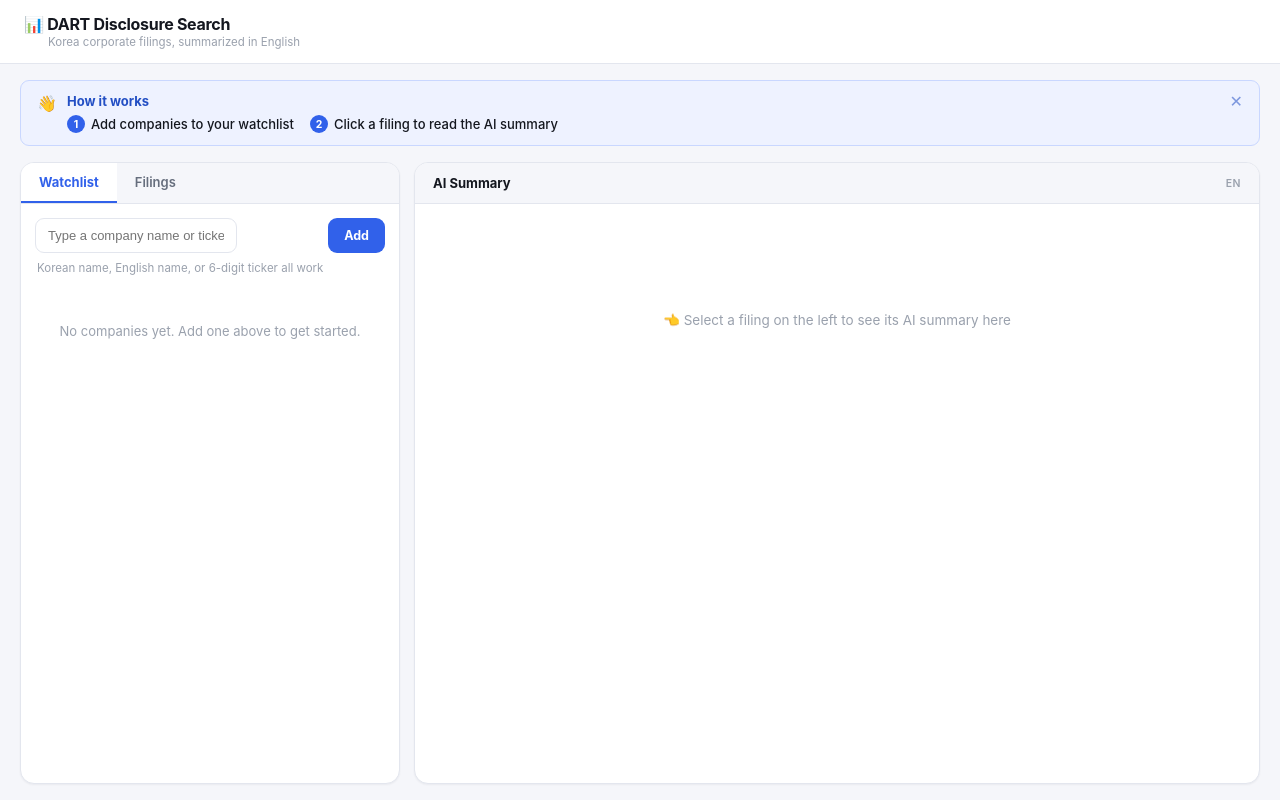
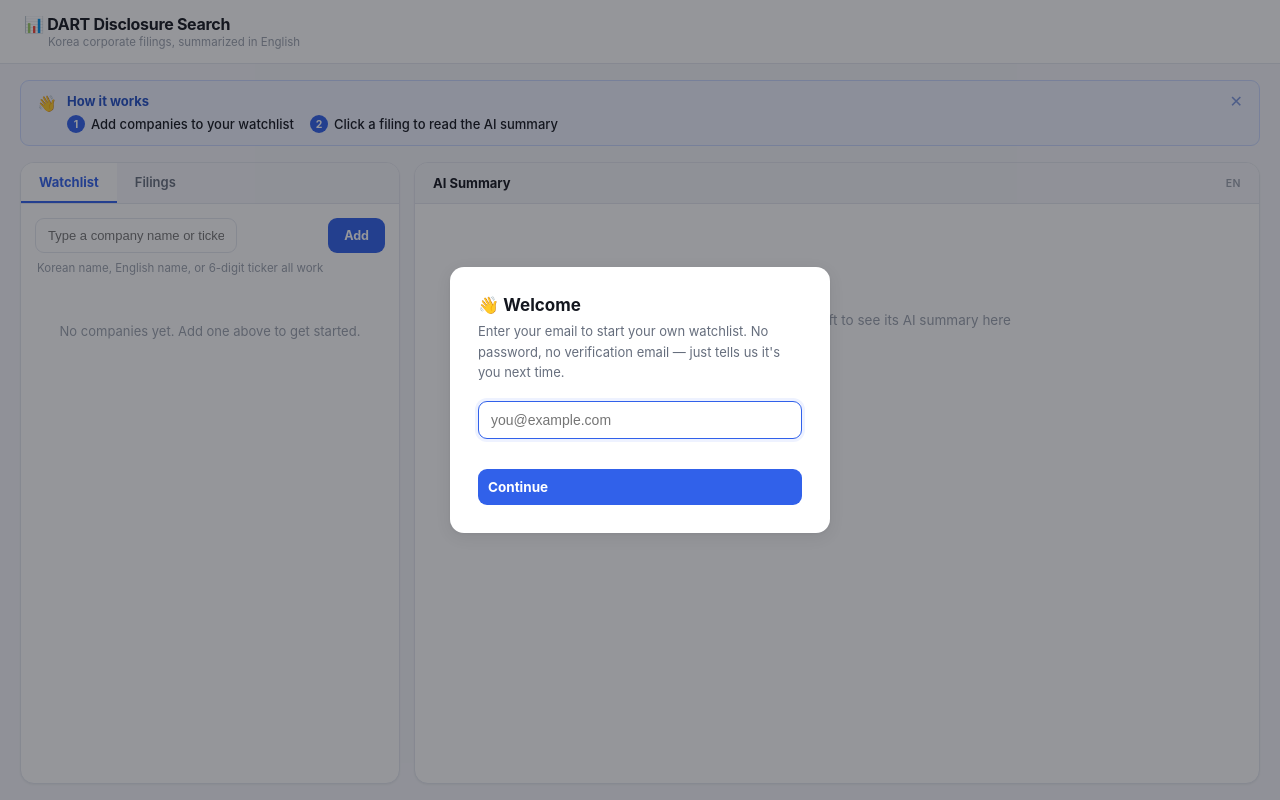
Before and after one commit to whdtjq1801-sketch/dart-dashboard, a Flask app: page / in a window 1280 px wide. Run offline with Flask 3, Linux system fonts and the light colour scheme; data that the repository does not hold is empty; some libraries are stand-ins or nearby versions.

Commit message:
이메일 기반 가입 게이트 + 사용자별 관심기업 분리 (Postgres 저장)
- 첫 방문 시 이메일 입력받아 로컬스토리지에 저장, 이후 X-User-Key 헤더로 식별
- 관심기업 목록을 전역 변수에서 Postgres watchlist 테이블로 이전 (재시작해도 유지, 사용자별 분리)
- 이메일 없이 접근 시 401 반환 -> 프론트에서 자동으로 가입 게이트 표시

```diff
--- a/app.py
+++ b/app.py
@@ -26,9 +26,6 @@ CACHE_MAX_DAYS   = 7
 
 openai_client = OpenAI(api_key=OPENAI_API_KEY)
 
-# ── global state ───────────────────────────────────────
-_companies    = []
-
 # ── searchable listed-companies dataset (prebuilt, shipped in the repo) ──
 def load_companies_dataset():
     if not os.path.exists(COMPANIES_DATASET_FILE):
@@ -55,6 +52,17 @@ def get_user_key():
         or request.remote_addr
         or "unknown"
     )
+
+EMAIL_RE = re.compile(r'^[^@\s]+@[^@\s]+\.[^@\s]+$')
+
+def require_user_email():
+    """Watchlist endpoints are per-user, identified by the email the frontend
+    sends as X-User-Key. Returns the email, or None if missing/invalid
+    (caller should respond 401)."""
+    email = (request.headers.get("X-User-Key") or "").strip().lower()
+    if not EMAIL_RE.match(email):
+        return None
+    return email
 
 def init_db():
     sql = """
@@ -93,11 +101,53 @@ def init_db():
         created_at TIMESTAMP DEFAULT CURRENT_TIMESTAMP
     );
 
+    CREATE TABLE IF NOT EXISTS users (
+        user_key VARCHAR(255) PRIMARY KEY,
+        created_at TIMESTAMP DEFAULT CURRENT_TIMESTAMP
+    );
+
+    CREATE TABLE IF NOT EXISTS watchlist (
+        id BIGSERIAL PRIMARY KEY,
+        user_key VARCHAR(255) NOT NULL,
+        corp_name_kr VARCHAR(200) NOT NULL,
+        created_at TIMESTAMP DEFAULT CURRENT_TIMESTAMP,
+        UNIQUE (user_key, corp_name_kr)
+    );
+
     """
 
     with get_db() as conn:
         with conn.cursor() as cur:
             cur.execute(sql)
+
+def ensure_user(user_key):
+    sql = "INSERT INTO users (user_key) VALUES (%s) ON CONFLICT (user_key) DO NOTHING"
+    with get_db() as conn:
+        with conn.cursor() as cur:
+            cur.execute(sql, (user_key,))
+
+def get_watchlist(user_key):
+    sql = "SELECT corp_name_kr FROM watchlist WHERE user_key = %s ORDER BY created_at"
+    with get_db() as conn:
+        with conn.cursor() as cur:
+            cur.execute(sql, (user_key,))
+            return [row['corp_name_kr'] for row in cur.fetchall()]
+
+def add_to_watchlist(user_key, corp_name_kr):
+    sql = """
+        INSERT INTO watchlist (user_key, corp_name_kr)
+        VALUES (%s, %s)
+        ON CONFLICT (user_key, corp_name_kr) DO NOTHING
+    """
+    with get_db() as conn:
+        with conn.cursor() as cur:
+            cur.execute(sql, (user_key, corp_name_kr))
+
+def remove_from_watchlist(user_key, corp_name_kr):
+    sql = "DELETE FROM watchlist WHERE user_key = %s AND corp_name_kr = %s"
+    with get_db() as conn:
+        with conn.cursor() as cur:
+            cur.execute(sql, (user_key, corp_name_kr))
 
 def save_search_log(keyword):
     sql = """
@@ -548,7 +598,13 @@ def index():
 
 @app.route('/api/companies', methods=['GET'])
 def api_get_companies():
-    return jsonify(_companies)
+    email = require_user_email()
+    if not email:
+        return jsonify({'error': 'Please sign in with your email first.'}), 401
+    try:
+        return jsonify(get_watchlist(email))
+    except Exception as e:
+        return jsonify({'error': f'Could not load your watchlist: {e}'}), 500
 
 @app.route('/api/companies/search')
 def api_search_companies():
@@ -577,14 +633,19 @@ def api_search_companies():
 
 @app.route('/api/companies', methods=['POST'])
 def api_add_company():
+    email = require_user_email()
+    if not email:
+        return jsonify({'error': 'Please sign in with your email first.'}), 401
+
     raw_name = (request.json or {}).get('name', '').strip()
     if not raw_name:
         return jsonify({'error': 'Please enter a company name or ticker.'}), 400
 
     try:
+        ensure_user(email)
         save_search_log(raw_name)
     except Exception as e:
-        print(f'save_search_log failed: {e}', flush=True)
+        print(f'ensure_user/save_search_log failed: {e}', flush=True)
 
     name_map, ticker_map = load_corp_codes()
     stock_cache  = load_json_cache(STOCK_CACHE_FILE)
@@ -606,24 +667,39 @@ def api_add_company():
     save_json_cache(STOCK_CACHE_FILE, stock_cache)
     save_json_cache(ENG_NAME_CACHE_FILE, eng_name_map)
 
-    if matched not in _companies:
-        _companies.append(matched)
+    try:
+        add_to_watchlist(email, matched)
+        companies = get_watchlist(email)
+    except Exception as e:
+        return jsonify({'error': f'Could not save to your watchlist: {e}'}), 500
 
-    return jsonify({'companies': _companies, 'resolved': matched})
+    return jsonify({'companies': companies, 'resolved': matched})
 
 @app.route('/api/companies/<path:name>', methods=['DELETE'])
 def api_del_company(name):
-    if name in _companies:
-        _companies.remove(name)
-    return jsonify(_companies)
+    email = require_user_email()
+    if not email:
+        return jsonify({'error': 'Please sign in with your email first.'}), 401
+    try:
+        remove_from_watchlist(email, name)
+        return jsonify(get_watchlist(email))
+    except Exception as e:
+        return jsonify({'error': f'Could not update your watchlist: {e}'}), 500
 
 @app.route('/api/disclosures')
 def api_disclosures():
-    if not _companies:
+    email = require_user_email()
+    if not email:
+        return jsonify({'error': 'Please sign in with your email first.'}), 401
+    try:
+        my_companies = get_watchlist(email)
+    except Exception as e:
+        return jsonify({'error': f'Could not load your watchlist: {e}'}), 500
+    if not my_companies:
         return jsonify([])
     try:
         name_map, _ticker_map = load_corp_codes()
-        idict, sdict = build_interest_dict(name_map, _companies)
+        idict, sdict = build_interest_dict(name_map, my_companies)
         items = []
         for corp_name, corp_code in idict.items():
             stock_code = sdict.get(corp_name)
--- a/templates/index.html
+++ b/templates/index.html
@@ -244,9 +244,41 @@ button.action:disabled { opacity: .5; cursor: default; }
   .tip { margin: 12px 12px 0; }
   .main { padding: 10px; }
 }
+
+/* ── email gate ── */
+.gate-overlay {
+  position: fixed; inset: 0; z-index: 100;
+  background: rgba(20, 23, 31, 0.45);
+  display: flex; align-items: center; justify-content: center;
+  padding: 16px;
+}
+.gate-overlay.hidden { display: none; }
+.gate-card {
+  background: var(--card); border-radius: var(--radius); box-shadow: var(--shadow-md);
+  padding: 28px; width: 100%; max-width: 380px;
+}
+.gate-card h2 { font-size: 17px; font-weight: 700; margin-bottom: 6px; }
+.gate-card p { font-size: 13px; color: var(--muted); line-height: 1.6; margin-bottom: 18px; }
+.gate-card input[type=email] {
+  width: 100%; padding: 10px 12px; border: 1px solid var(--line); border-radius: var(--radius-sm);
+  font-size: 14px; outline: none; background: var(--paper); color: var(--ink); margin-bottom: 10px;
+}
+.gate-card input[type=email]:focus { border-color: var(--primary); box-shadow: 0 0 0 3px var(--primary-soft); background: var(--card); }
+.gate-card button.action { width: 100%; padding: 10px; font-size: 13.5px; }
+.gate-error { font-size: 12px; color: var(--bad); margin-top: -4px; margin-bottom: 10px; min-height: 14px; }
 </style>
 </head>
 <body>
+
+<div class="gate-overlay hidden" id="gateOverlay">
+  <div class="gate-card">
+    <h2>👋 Welcome</h2>
+    <p>Enter your email to start your own watchlist. No password, no verification email — just tells us it's you next time.</p>
+    <input type="email" id="gateEmail" placeholder="you@example.com" onkeydown="if(event.key==='Enter')submitGate()">
+    <div class="gate-error" id="gateError"></div>
+    <button class="action btn-blue" onclick="submitGate()">Continue</button>
+  </div>
+</div>
 
 <header>
   <div class="brand">
@@ -323,6 +355,44 @@ button.action:disabled { opacity: .5; cursor: default; }
 </div>
 
 <script>
+// ── user identity + gated fetch ────────────────────────
+function getUserEmail() {
+  return localStorage.getItem('userEmail') || '';
+}
+
+function apiFetch(url, options) {
+  options = options || {};
+  options.headers = Object.assign({}, options.headers, { 'X-User-Key': getUserEmail() });
+  return fetch(url, options);
+}
+
+function showGate() {
+  document.getElementById('gateOverlay').classList.remove('hidden');
+  document.getElementById('gateEmail').focus();
+}
+
+function submitGate() {
+  const input = document.getElementById('gateEmail');
+  const err = document.getElementById('gateError');
+  const email = input.value.trim().toLowerCase();
+  if (!/^[^@\s]+@[^@\s]+\.[^@\s]+$/.test(email)) {
+    err.textContent = 'Please enter a valid email address.';
+    return;
+  }
+  localStorage.setItem('userEmail', email);
+  document.getElementById('gateOverlay').classList.add('hidden');
+  err.textContent = '';
+  loadCompanies();
+}
+
+function initApp() {
+  if (!getUserEmail()) {
+    showGate();
+  } else {
+    loadCompanies();
+  }
+}
+
 // ── tab switch ────────────────────────────────────────
 function showTab(name, el) {
   document.querySelectorAll('.tab').forEach(t => t.classList.remove('active'));
@@ -333,7 +403,8 @@ function showTab(name, el) {
 
 // ── companies ─────────────────────────────────────────
 async function loadCompanies() {
-  const r = await fetch('/api/companies');
+  const r = await apiFetch('/api/companies');
+  if (r.status === 401) { showGate(); return; }
   render_companies(await r.json());
 }
 
@@ -360,7 +431,7 @@ function askDelete(i, btn) {
 }
 
 async function confirmDelete(enc) {
-  const r = await fetch('/api/companies/' + enc, {method:'DELETE'});
+  const r = await apiFetch('/api/companies/' + enc, {method:'DELETE'});
   render_companies(await r.json());
 }
 
@@ -466,11 +537,12 @@ async function addCompany() {
   status.textContent = 'Looking up "' + name + '"...';
 
   try {
-    const r = await fetch('/api/companies', {
+    const r = await apiFetch('/api/companies', {
       method: 'POST',
       headers: {'Content-Type':'application/json'},
       body: JSON.stringify({name})
     });
+    if (r.status === 401) { showGate(); return; }
     const res = await r.json();
 
     if (!r.ok || res.error) {
@@ -507,7 +579,8 @@ async function loadDiscs() {
   btn.innerHTML = '⏳ Searching...';
   document.getElementById('discCount').textContent = '';
   try {
-    const r = await fetch('/api/disclosures');
+    const r = await apiFetch('/api/disclosures');
+    if (r.status === 401) { showGate(); return; }
     const data = await r.json();
     if (data.error) {
       document.getElementById('discList').innerHTML =
@@ -552,7 +625,7 @@ async function onDiscClick(idx, el) {
     `<div class="loading-msg"><div class="spin"></div> Summarizing with GPT... <span style="color:var(--muted-soft);font-size:12px">[${d.corp_name}] ${d.report_nm}</span></div>`;
 
   try {
-    const r = await fetch('/api/interpret', {
+    const r = await apiFetch('/api/interpret', {
       method: 'POST',
       headers: {'Content-Type':'application/json'},
       body: JSON.stringify({rcept_no:d.rcept_no, corp_name:d.corp_name, report_nm:d.report_nm, stock_code:d.stock_code})
@@ -586,7 +659,7 @@ async function onDiscClick(idx, el) {
 }
 
 // ── init ──────────────────────────────────────────────
-loadCompanies();
+initApp();
 </script>
 </body>
 </html>
```
